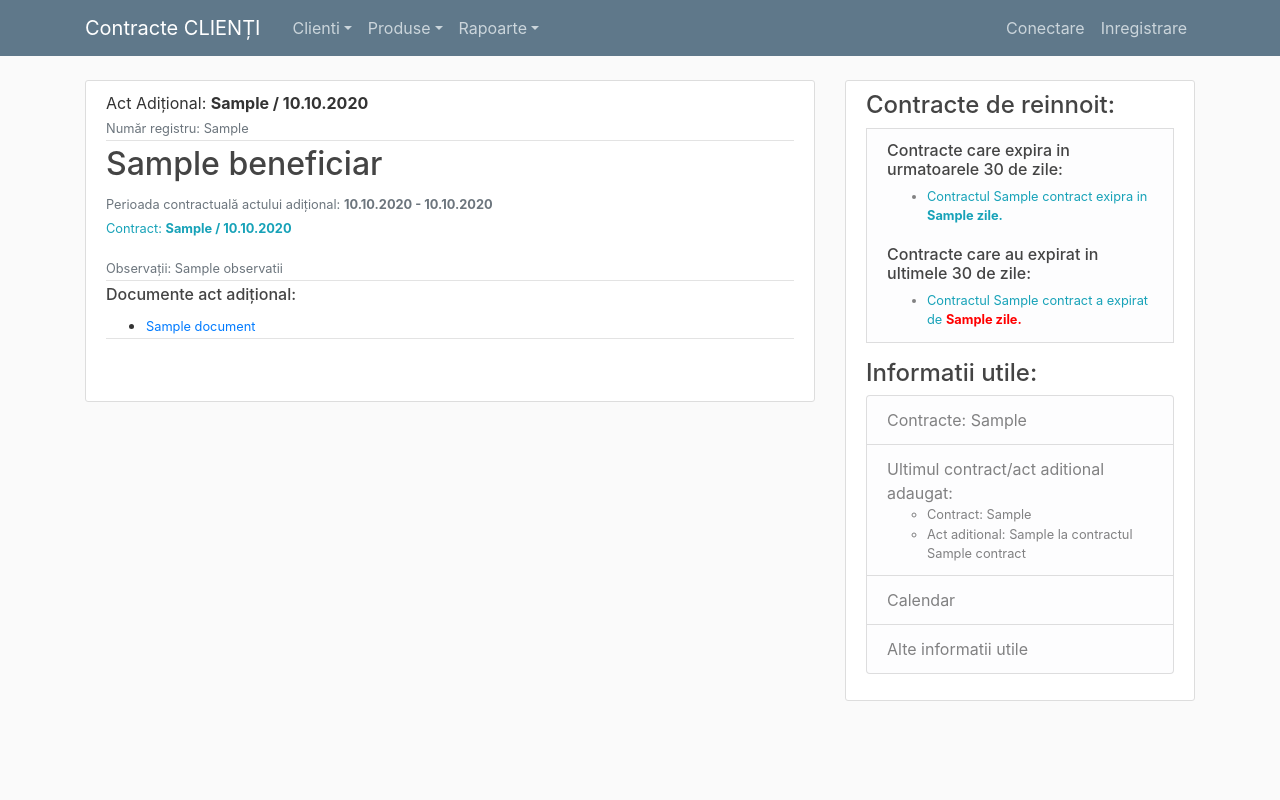
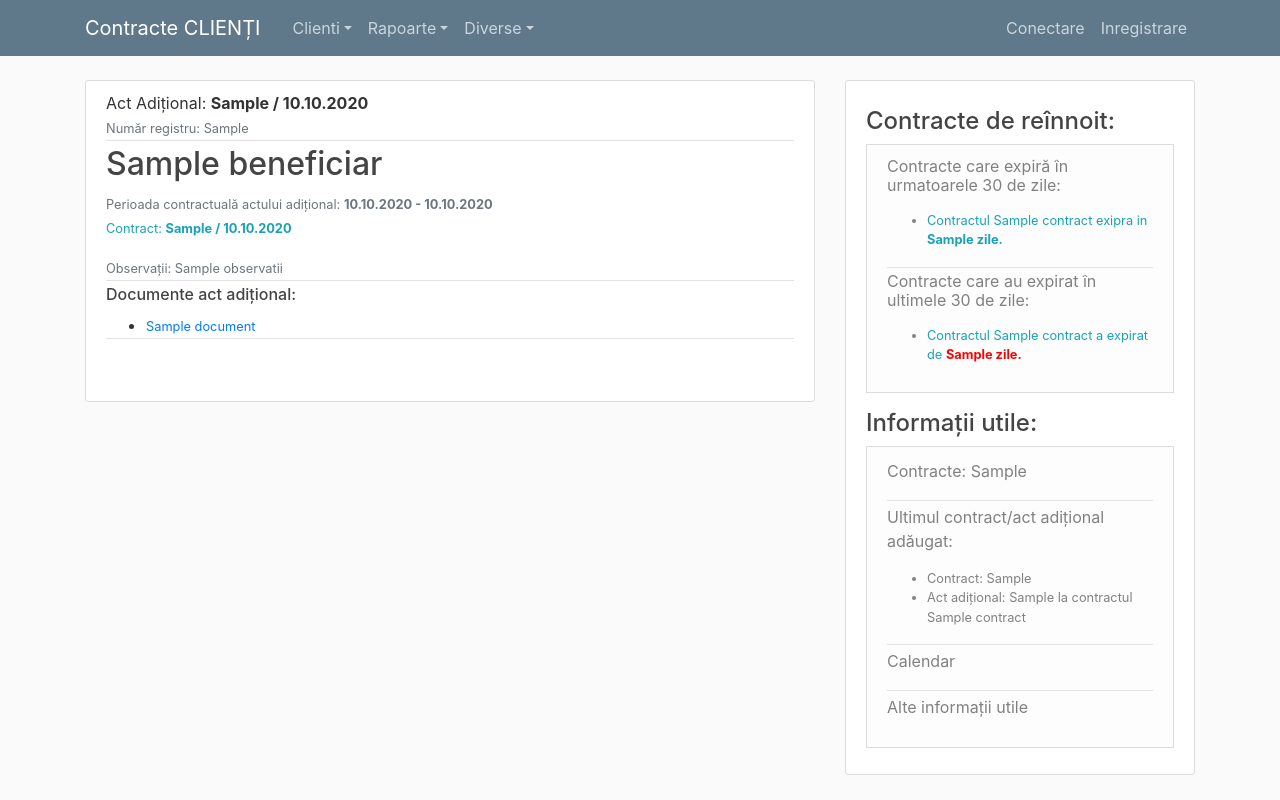
Before and after one commit to adina-calin/contracts, a Django app: template src/ev_contracte/contr_clienti/templates/contr_clienti/actaditional_detail.html in a window 1280 px wide. Run offline with Django 3.2, Linux system fonts and the light colour scheme; the template is opened without the code that fills it: most values are stand-ins (such as "Sample title", 1, 10 or a date in 2020); some libraries are stand-ins or nearby versions.

Commit message:
aranjare in pagina

```diff
--- a/src/ev_contracte/contr_clienti/templates/contr_clienti/base.html
+++ b/src/ev_contracte/contr_clienti/templates/contr_clienti/base.html
@@ -5,10 +5,11 @@
             <div class="col-md-4">
                 <div class="content-section">
                     {% block 1baralaterala %}{% endblock %}
-                    <h4>Contracte de reinnoit: </h4>
+                    <p class='text-muted'><h4>Contracte de reînnoit: </h4>
                         <div class="list-group-item list-group-item-light">
                             <div class="a">
-                        <h6>Contracte care expira in urmatoarele 30 de zile:</h6>
+                                <div class="article-metadata"><p>
+                                    Contracte care expiră în urmatoarele 30 de zile:
                                     {% for contract in contracte_ex %}
                                         <ul>
                                         {% if contract.zile_pana_la_expirare is not None %}
@@ -16,33 +17,40 @@
                                         {% endif %}
                                         </ul>
                                     {% endfor %}
-                        <br>
-                        <h6>Contracte care au expirat in ultimele 30 de zile:</h6>
+                                </p></div>
+                                <p>Contracte care au expirat în ultimele 30 de zile:
                                     <ul>
                                     {% for contract in contracte_ex %}
                                         {% if contract.zile_de_la_expirare is not None %}
-                        <small><li> <a href="{% url 'contract-detail' contract.id %}" class='btn-outline-info'> Contractul {{contract}} a expirat de <b style='color:red'> {{contract.zile_de_la_expirare}} zile. </b></a></li></small>
+                                            <small><li><a href="{% url 'contract-detail' contract.id %}" class='btn-outline-info'> Contractul {{contract}} a expirat de <b style='color:red'> {{contract.zile_de_la_expirare}} zile. </b></a></li></small>
                                         {% endif %}
                                     {% endfor %}
-                        </ul>
-                        </div>
-                    </div>
-                    <p class='text-muted'><h4>Informatii utile: </h4>
-                        <ul class="list-group">
-                            <li class="list-group-item list-group-item-light">
-                                Contracte: {{ultimul_contract.nr_contract}}
-                            </li>
-                            <li class="list-group-item list-group-item-light">
-                                Ultimul contract/act aditional adaugat:
-                                <ul><small>
-                                    <li>Contract: {{ultimul_contract}}</li>
-                                    <li>Act aditional: {{ultimul_actaditional}} la contractul {{ultimul_actaditional.contract}}</li>
-                                </small></ul>
-                            </li>
-                            <li class="list-group-item list-group-item-light">Calendar</li>
-                            <li class="list-group-item list-group-item-light">Alte informatii utile</li>
                                     </ul>
                                 </p>
                             </div>
                         </div>
+                    </p>
+
+                    <p class='text-muted'><h4>Informații utile:</h4>
+                        <div class="list-group-item list-group-item-light">
+                            <div class="article-metadata">
+                                <p>Contracte: {{ultimul_contract.nr_contract}}</p>
+                            </div>
+                            <div class="article-metadata"><p>
+                                Ultimul contract/act adițional adăugat:
+                                <ul><small>
+                                    <li>Contract: {{ultimul_contract}}</li>
+                                    <li>Act adițional: {{ultimul_actaditional}} la contractul {{ultimul_actaditional.contract}}</li>
+                                </small></ul>
+                            </p></div>
+                            <div class="article-metadata">
+                                <p>Calendar</p>
+                            </div>
+                            <div >
+                                <p>Alte informații utile</p>
+                            </div>
+                        </div>
+                    </p>
+                </div>
+            </div>
             {% endblock %}
--- a/src/ev_contracte/contr_clienti/templates/contr_clienti/base_fara_bara_laterala.html
+++ b/src/ev_contracte/contr_clienti/templates/contr_clienti/base_fara_bara_laterala.html
@@ -40,23 +40,8 @@
                         <div class="btn-group ">
                             <a class="nav-item nav-link dropdown-toggle" href="#" data-toggle="dropdown" aria-haspopup="true" aria-expanded="false">Clienti</a>
                             <div class="dropdown-menu bg-steel"><small>
-                                <a class="dropdown-item" href="{% url 'clienti-lista' %}">Clienti</a>
-                                <a class="dropdown-item" href="{% url 'client-nou' %}"><i>Client nou</i></a>
-                                <a class="dropdown-item" href="#"><i>Raport 2 - in dezvoltare</i></a>
-                                <div class="dropdown-divider"></div>
-                                <a class="dropdown-item" href="{% url 'acasa' %}">Lista contracte</a>
-                            </small></div>
-                        </div>
-                        <!-- Buton Produse -->
-                        <div class="btn-group ">
-                            <a class="nav-item nav-link dropdown-toggle" href="#" data-toggle="dropdown" aria-haspopup="true" aria-expanded="false">Produse</a>
-                            <div class="dropdown-menu bg-steel"><small>
-                                <a class="dropdown-item" href="{% url 'rapoarte' %}">Categorii de contracte</a>
-                                <a class="dropdown-item" href="#"><i>Aplicatii</i></a>
-                                <a class="dropdown-item" href="#"><i>Produse</i></a>
-                                <a class="dropdown-item" href="#"><i>Servicii</i></a>
-                                <div class="dropdown-divider"></div>
-                                <a class="dropdown-item" href="{% url 'acasa' %}">Lista contracte</a>
+                                <a class="dropdown-item" href="{% url 'clienti-lista' %}">Lista CLIENȚI</a>
+                                <a class="dropdown-item" href="{% url 'client-nou' %}">Adaugă societate</a>
                             </small></div>
                         </div>
                         <!-- Buton rapoarte -->
@@ -66,6 +51,18 @@
                                 <a class="dropdown-item" href="{% url 'rapoarte' %}">Registru</a>
                                 <a class="dropdown-item" href="#"><i>Raport 1 - in dezvoltare</i></a>
                                 <a class="dropdown-item" href="#"><i>Raport 2 - in dezvoltare</i></a>
+                                <div class="dropdown-divider"></div>
+                                <a class="dropdown-item" href="{% url 'acasa' %}">Lista contracte</a>
+                            </small></div>
+                        </div>
+                        <!-- Buton Diverse -->
+                        <div class="btn-group ">
+                            <a class="nav-item nav-link dropdown-toggle" href="#" data-toggle="dropdown" aria-haspopup="true" aria-expanded="false">Diverse</a>
+                            <div class="dropdown-menu bg-steel"><small>
+                                <a class="dropdown-item" href="{% url 'rapoarte' %}">Categorii de contracte</a>
+                                <a class="dropdown-item" href="#"><i>Aplicatii</i></a>
+                                <a class="dropdown-item" href="#"><i>Produse</i></a>
+                                <a class="dropdown-item" href="#"><i>Servicii</i></a>
                                 <div class="dropdown-divider"></div>
                                 <a class="dropdown-item" href="{% url 'acasa' %}">Lista contracte</a>
                             </small></div>
--- a/src/ev_contracte/static/contr_clienti/main.css
+++ b/src/ev_contracte/static/contr_clienti/main.css
@@ -72,6 +72,23 @@ body {
 
   }
 
+
+
+  .content-section-fara-bl {
+
+    background: #ffffff;
+
+    padding: 15px 30px;
+
+    border: 1px solid #dddddd;
+
+    border-radius: 3px;
+
+    margin-bottom: 10px;
+
+    width: 150%;
+
+  }
 
 
   .article-title {
```
Also changed, not shown: src/ev_contracte/contr_clienti/templates/contr_clienti/clienti.html (+13 -9 lines), src/ev_contracte/contr_clienti/templates/contr_clienti/home.html (+6 -4 lines). Lines whose indentation alone changed are shown as unchanged.
